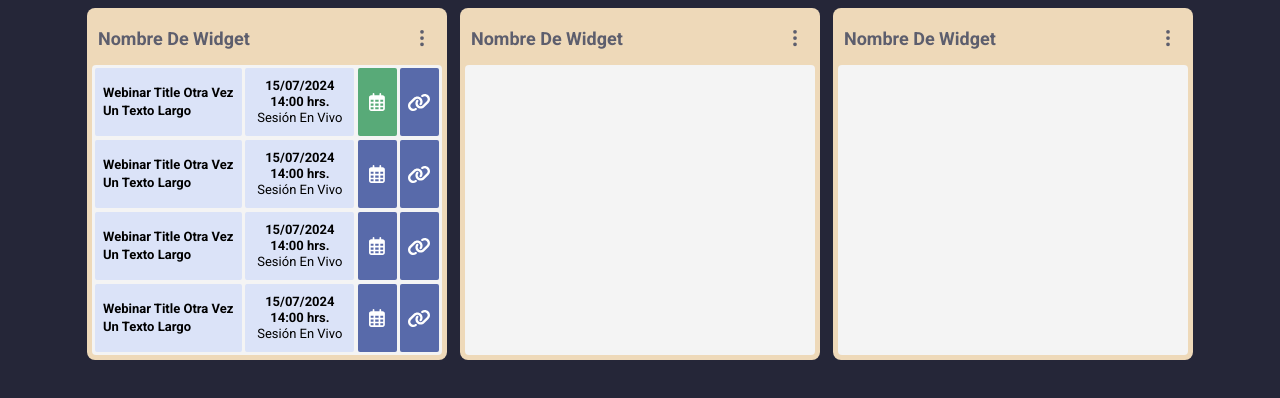
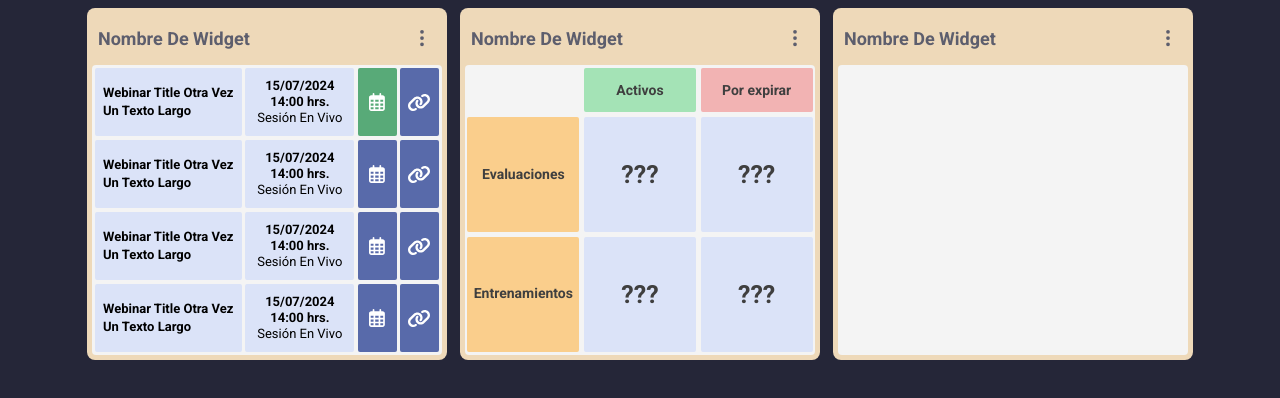
Before and after one commit to TristanTalentCo/lexium-dashboard, a website built with webpack: page widget_tablas.html in a window 1280 px wide. Built offline with nearby package versions, Linux system fonts and the light colour scheme.

Commit message:
widget creditos vision global

```diff
--- a/css/style.css
+++ b/css/style.css
@@ -443,6 +443,63 @@ textarea {
 }
 
 
+
+
+/* CONTENIDO WIDGET CREDITOS GLOBAL */
+
+.w-creditos-g-container{
+  width: 100%;
+  height: 288px;
+  color: #3F3F3F;
+  font-size: 14px;
+  font-weight: bold;
+  display: flex;
+  flex-direction: column;
+  align-items: center;
+  justify-content: space-around;
+}
+
+.cred-g-row{
+  display: flex;
+  flex-direction: row;
+  justify-content: space-around;
+  width: 100%;
+}
+
+.tab-h{
+  height: 44px ;
+}
+.tab-c{
+  height:115px ;
+}
+.h-cell, .c-cell{
+  width: 112px;
+
+  display: flex;
+  flex-direction: column;
+  align-items: center;
+  justify-content: center;
+  border-radius: 2px;
+}
+
+.cell-g{
+ background-color: #A4E3B6;
+}
+
+.cell-r{
+ background-color: #F2B3B3;
+}
+.cell-o{
+ background-color: #FACE8C;
+}
+.cell-b{
+ background-color: #DBE3F8;
+}
+
+.cell-b p{
+  font-size: 25px;
+}
+
 /* ==========================================================================
    Helper classes
    ========================================================================== */
--- a/widget_tablas.html
+++ b/widget_tablas.html
@@ -34,7 +34,7 @@
                 </div>
               </div>
               <div class="widget-content">
-                <!-- INICIA CONTENIDO WIDGET -->
+                <!-- INICIA CONTENIDO WIDGET WEBINARS-->
                 <div class="w-webinars-container">
                     <div class="webinars-row">
                         <div class="webinar-title">
@@ -133,6 +133,24 @@
                 </div>
               </div>
               <div class="widget-content">
+                <div class="w-creditos-g-container">
+                  <div class="cred-g-row tab-h">
+                    <div class="h-cell"></div>
+                    <div class="h-cell cell-g"><p>Activos</p></div>
+                    <div class="h-cell cell-r"><p>Por expirar</p></div>
+                  </div>
+                  <div class="cred-g-row tab-c">
+                    <div class="c-cell cell-o"><p>Evaluaciones</p></div>
+                    <div class="c-cell cell-b"><p id="cred-g-content">???</p></div>
+                    <div class="c-cell cell-b"><p id="cred-g-content">???</p></div>
+                  </div>
+                  <div class="cred-g-row tab-c">
+                    <div class="c-cell cell-o"><p>Entrenamientos</p></div>
+                    <div class="c-cell cell-b"><p id="cred-g-content">???</p></div>
+                    <div class="c-cell cell-b"><p id="cred-g-content">???</p></div>
+                  </div>
+                </div>
+
               </div>
             </div>
             <!-- TERMINA CUERPO DE WIDGET -->
```
Also changed, not shown: login.html (+11 -2 lines).
